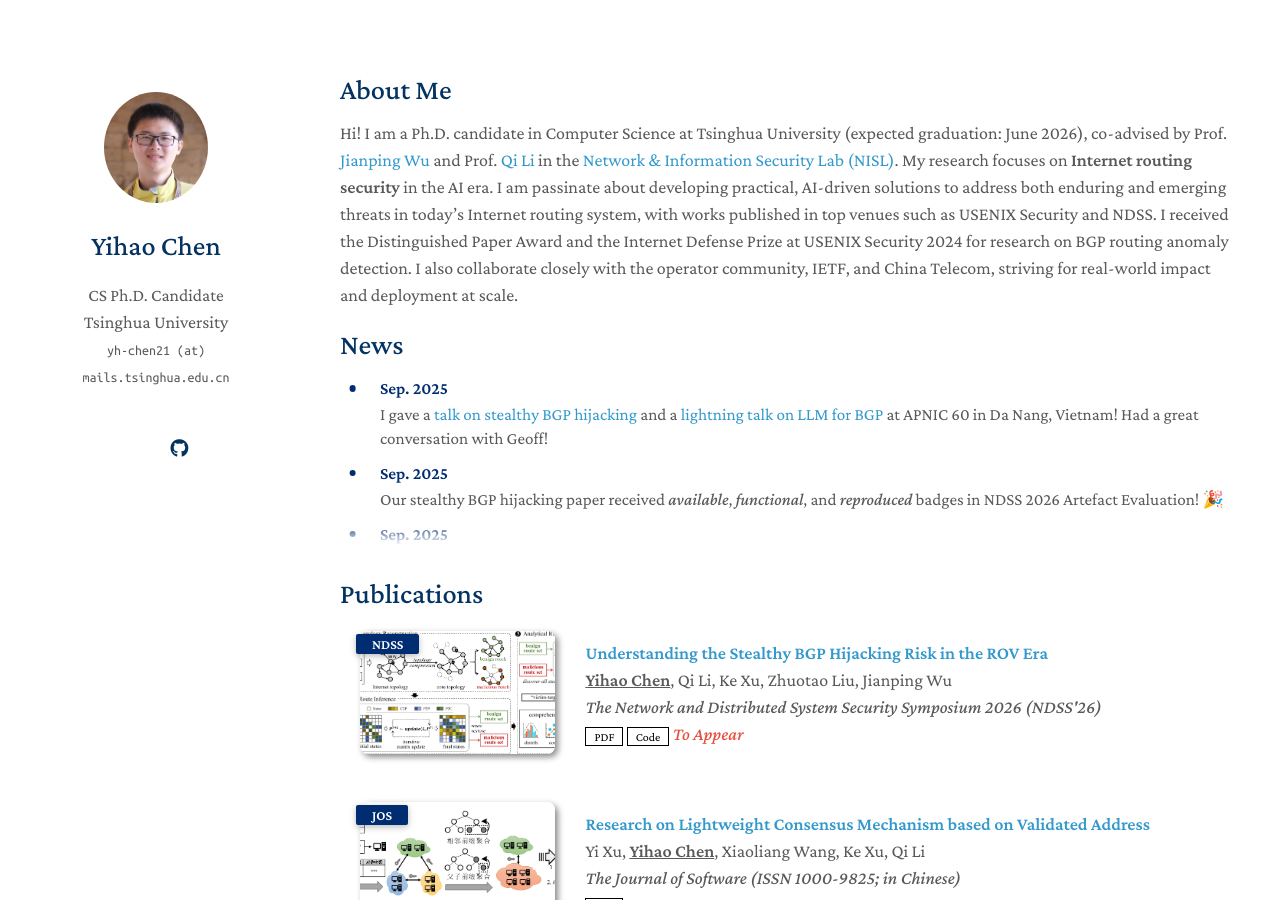
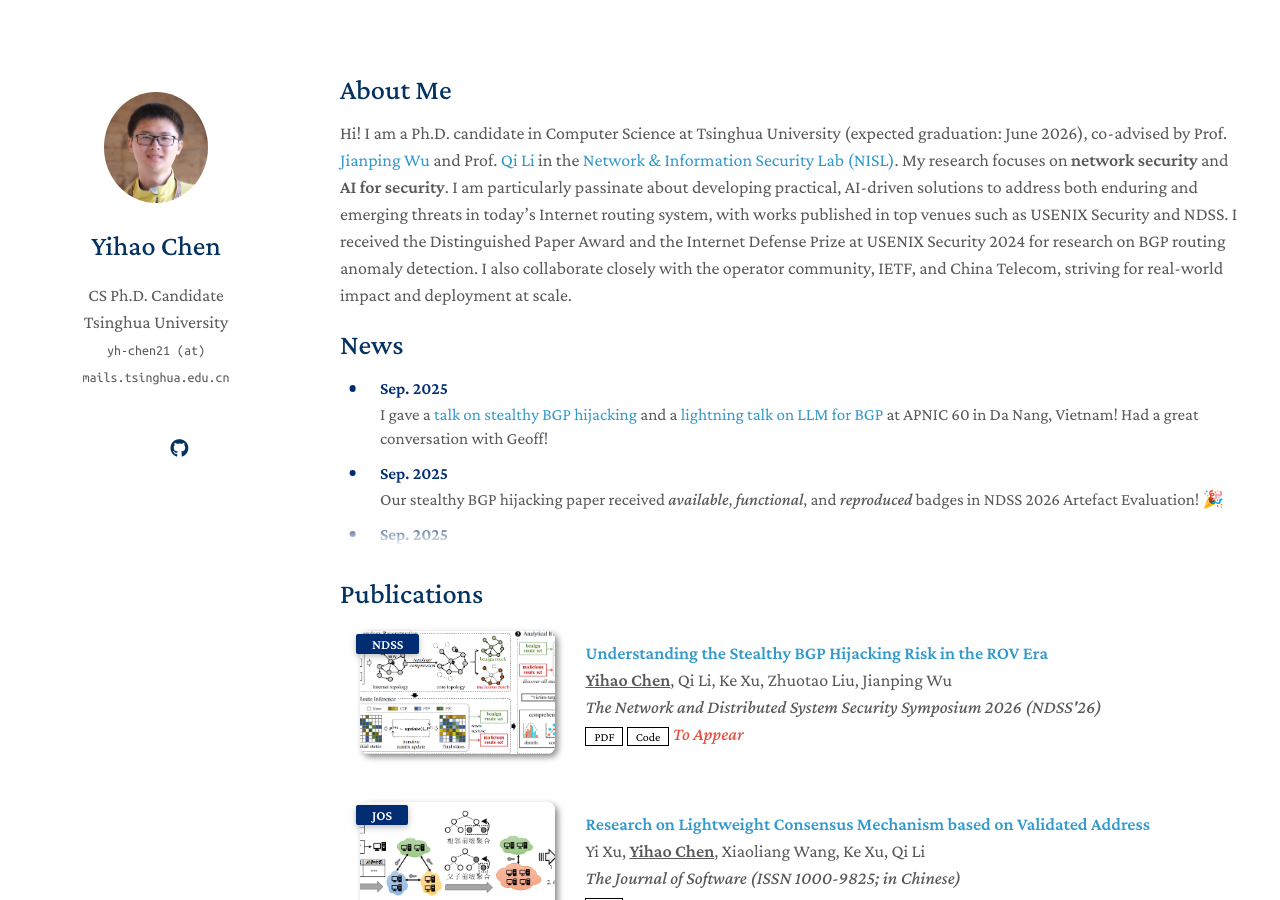
Before and after one commit to PorcupineAndrew/homepage, a Jekyll site: the page built from index.md, in a window 1280 px wide and 900 px high. Built offline with Jekyll 4.4.1, drawn with Linux system fonts in a browser that asks for light colours; a style sheet for code colours, icons or effects is not loaded; our own code applies the rules of GitHub Pages for plain Markdown files.

Commit message:
update reports

```diff
--- a/index.md
+++ b/index.md
@@ -4,7 +4,7 @@ layout: homepage
 
 ## About Me
 
-Hi! I am a Ph.D. candidate in Computer Science at Tsinghua University (expected graduation: June 2026), co-advised by Prof. [Jianping Wu](https://www.internethalloffame.org/inductee/jianping-wu/) and Prof. [Qi Li](https://sites.google.com/site/qili2012/) in the [Network & Information Security Lab (NISL)](https://netsec.ccert.edu.cn/en/). My research focuses on <b style="color=2496CB;">Internet routing security</b> in the AI era. I am passinate about developing practical, AI-driven solutions to address both enduring and emerging threats in today's Internet routing system, with works published in top venues such as USENIX Security and NDSS. I received the Distinguished Paper Award and the Internet Defense Prize at USENIX Security 2024 for research on BGP routing anomaly detection. I also collaborate closely with the operator community, IETF, and China Telecom, striving for real-world impact and deployment at scale.
+Hi! I am a Ph.D. candidate in Computer Science at Tsinghua University (expected graduation: June 2026), co-advised by Prof. [Jianping Wu](https://www.internethalloffame.org/inductee/jianping-wu/) and Prof. [Qi Li](https://sites.google.com/site/qili2012/) in the [Network & Information Security Lab (NISL)](https://netsec.ccert.edu.cn/en/). My research focuses on <b>network security</b> and <b>AI for security</b>. I am particularly passinate about developing practical, AI-driven solutions to address both enduring and emerging threats in today's Internet routing system, with works published in top venues such as USENIX Security and NDSS. I received the Distinguished Paper Award and the Internet Defense Prize at USENIX Security 2024 for research on BGP routing anomaly detection. I also collaborate closely with the operator community, IETF, and China Telecom, striving for real-world impact and deployment at scale.
 
 {% include_relative _includes/news.md %}
 
```
Also changed, not shown: 1 other file.
